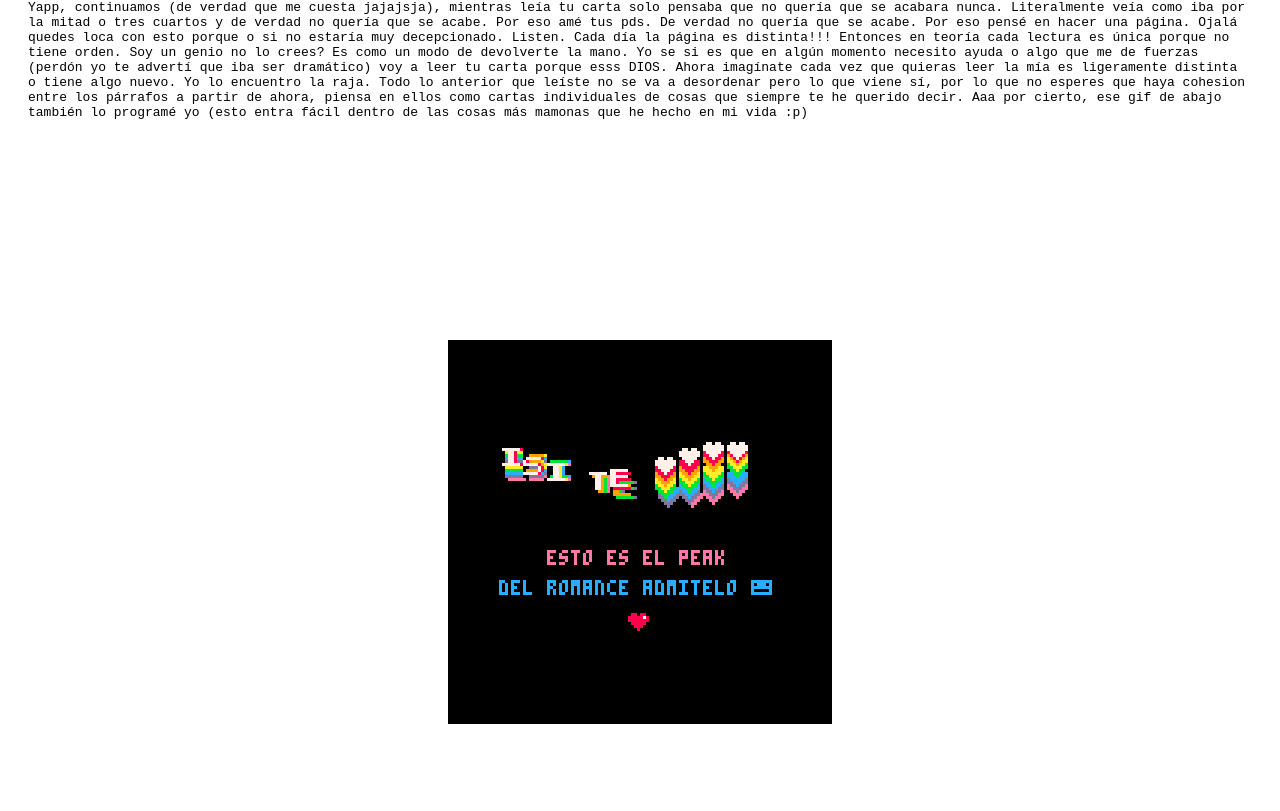
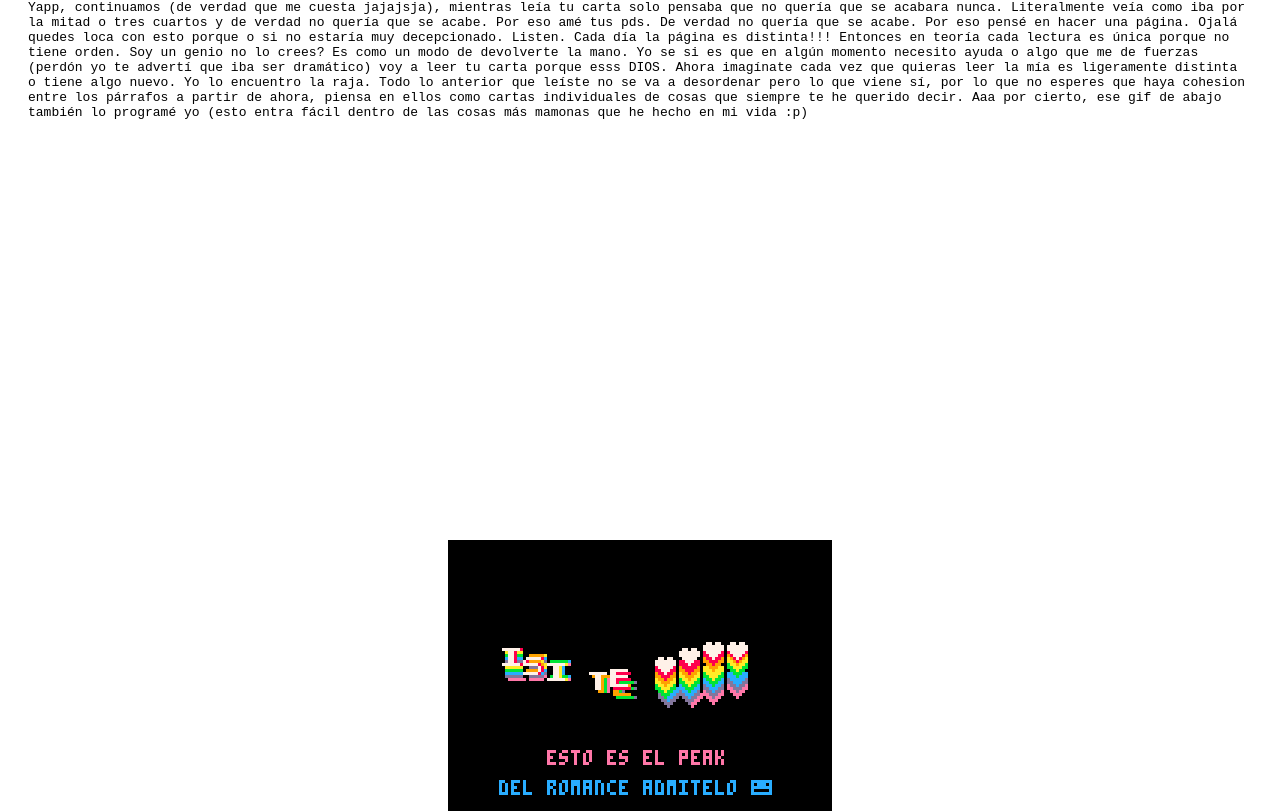
Before and after one commit to Lucian122/isidora, a plain HTML site: page index.html in a window 1280 px wide. Shown: the part 803-1614 px from the top of the page. Drawn offline with Linux system fonts and the light colour scheme.

Commit message:
Update styles.css

```diff
--- a/styles.css
+++ b/styles.css
@@ -7,7 +7,7 @@ div {
 }
 
 img {
-    padding: 200px; /* Ajusta el valor según lo que necesites */
+    padding: 400px; /* Ajusta el valor según lo que necesites */
     max-width: 100%; /* El GIF se adapta al tamaño de la pantalla */
     height: auto; /* Mantiene la proporción del GIF */
     display: block;
```
